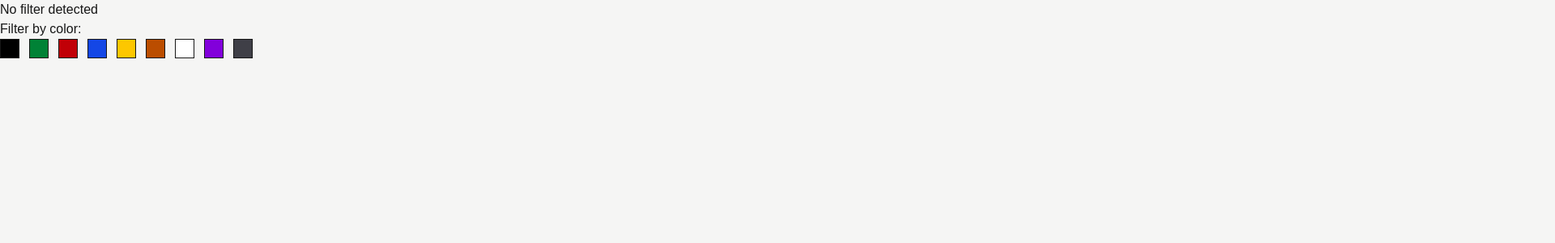
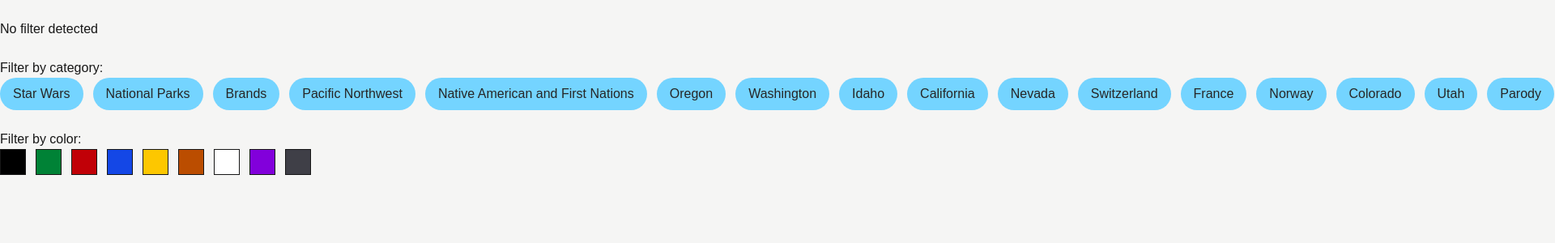
Before and after one commit to leighholcombe/shirt-gallery1, a Next.js app: page / in a window 1280 px wide. Shown: the top 300 px of the page at 81% size, 1920 px wide, since content can reach past the window. Built offline with nearby package versions, Linux system fonts and the light colour scheme.

Commit message:
Added chips functionality, updated ParamTest

```diff
--- a/app/components/chips.tsx
+++ b/app/components/chips.tsx
@@ -1 +1,23 @@
-import { ButtonHTMLAttributes } from "react";
+import tags from '@/public/data/tags.json';
+
+export default function Chips() {
+  // Check if tags is an array before mapping to avoid errors
+  if (!Array.isArray(tags)) {
+    return <p>No tags available.</p>;
+  }
+
+  return (
+    <div>
+      <h2>Filter by category:</h2>
+      <div className="flex gap-3">
+        {tags.map((chip) => {
+          return (
+            <a href={`/?cat=${chip.value}`} key={chip.value} className="bg-sky-300 text-neutral-800 rounded-full block py-2 px-4 whitespace-nowrap hover:bg-indigo-300">
+              {chip.name}
+            </a>
+          )
+        })}
+      </div>
+    </div>
+  );
+};
--- a/app/components/swatches.tsx
+++ b/app/components/swatches.tsx
@@ -14,7 +14,7 @@ export default function Swatches() {
       <div className="flex gap-3">
         {colors.map((color) => {
           return (
-            <a href={`/?color=${color.value}`} key={color.value} className={`bg-${color.class} block w-6 h-6 border custom-swatch`} aria-label={`color ${color.name}`}>
+            <a href={`/?color=${color.value}`} key={color.value} className={`bg-${color.class} block w-8 h-8 border custom-swatch`} aria-label={`color ${color.name}`}>
               &nbsp;
             </a>
           )
--- a/app/page.tsx
+++ b/app/page.tsx
@@ -2,21 +2,31 @@
 import { useSearchParams } from 'next/navigation';
 import Image from "next/image";
 import Swatches from "./components/swatches";
+import Chips from "./components/chips";
 import colors from '@/public/data/colors.json';
-import {Suspense} from "react";
+import { Suspense } from "react";
+import tags from '@/public/data/tags.json';
 
 export function ParamTest() {
   const searchParams = useSearchParams();
   const colorParam = searchParams.get('color');
+  const tagParam = searchParams.get('cat');
+  let filterName
 
   if (colorParam?.length) {
-    let colorName;
     colors.forEach((color) => {
       if(color.value == colorParam) {
-        colorName = color.name;
+        filterName = color.name;
       }
     });
-    return <div>Filter is set to {colorName}</div>;
+    return <div>Filter is set to color {filterName}</div>;
+  } else if (tagParam?.length) {
+    tags.forEach((tag) => {
+      if(tag.value == tagParam) {
+        filterName = tag.name;
+      }
+    });
+    return <div>Filter is set to tag {filterName}</div>;
   } else {
     return <div>No filter detected</div>
   }
@@ -26,14 +36,16 @@ export default function Home() {
   return (
     <div className="flex">
      <main>
-      <section id="test">
+      <section id="test" className="my-6">
         <Suspense>
           <ParamTest></ParamTest>
         </Suspense>
       </section>
-      <section id="browse"></section>
-      <section id="chips"></section>
-      <section id="swatches">
+      <section id="browse" className="my-6"></section>
+      <section id="chips" className="my-6">
+        <Chips></Chips>
+      </section>
+      <section id="swatches" className="my-6">
         <Swatches></Swatches>
       </section>
      </main>
```
